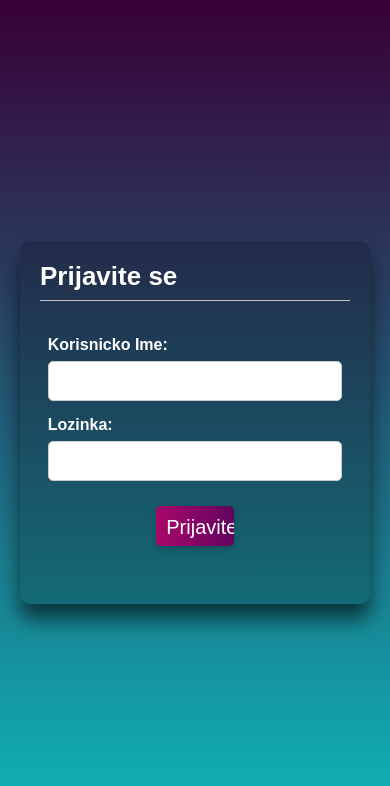
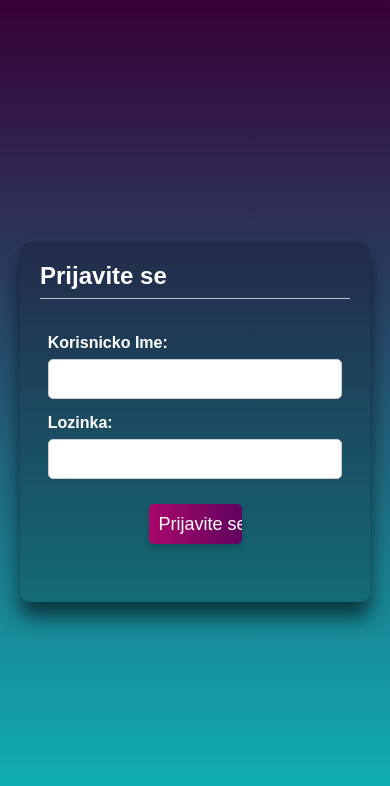
Before and after one commit to rascho1005/Obracun-Plata-App, a Flask app: page /login in a window 390 px wide. Shown: the top 786 px of the page. Run offline with Flask 3, Linux system fonts and the light colour scheme.

Commit message:
responsive dodata za style.css

```diff
--- a/static/css/style.css
+++ b/static/css/style.css
@@ -69,3 +69,18 @@ input:is(:focus, :valid) {
 .login-btn:hover {
     background-image: linear-gradient(to right, #61045f, #aa076b);
 }
+/*Responsive za login*/
+@media screen and (max-width:760px) {
+    h1 {
+        font-size: 24px;
+        font-weight: bold;
+        text-align: left;
+        color: white;
+        padding-bottom: 8px;
+        border-bottom: 1px solid silver;
+    }
+    .login-btn {
+        width: 30%;
+        font-size: 18px;
+    }
+}
```
